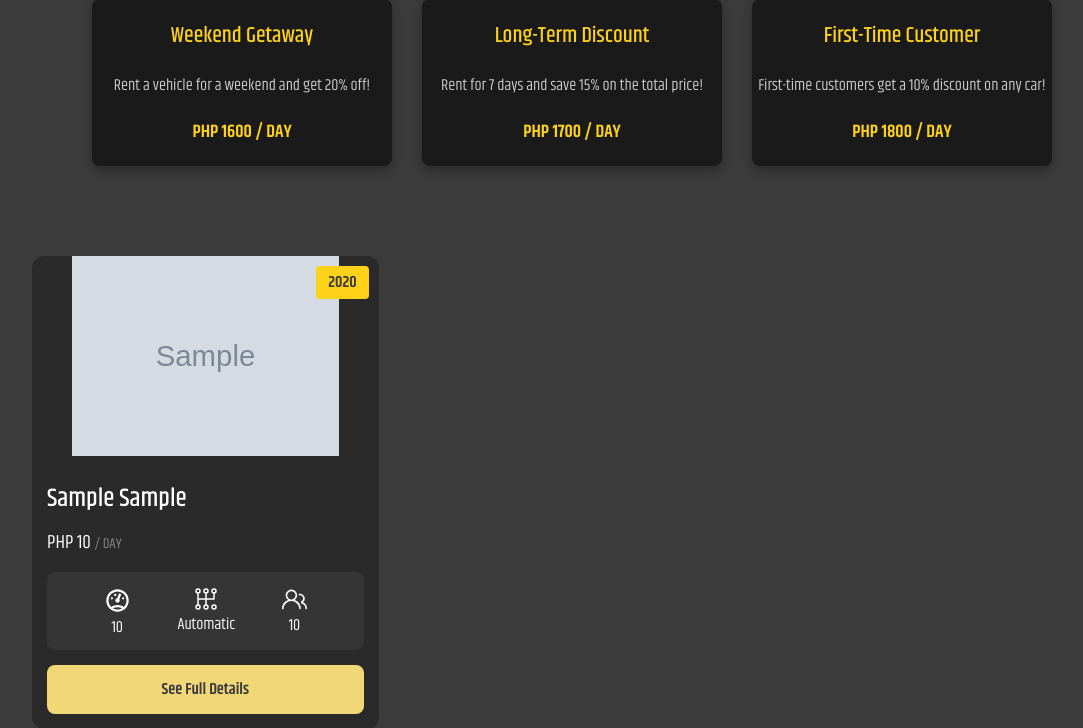
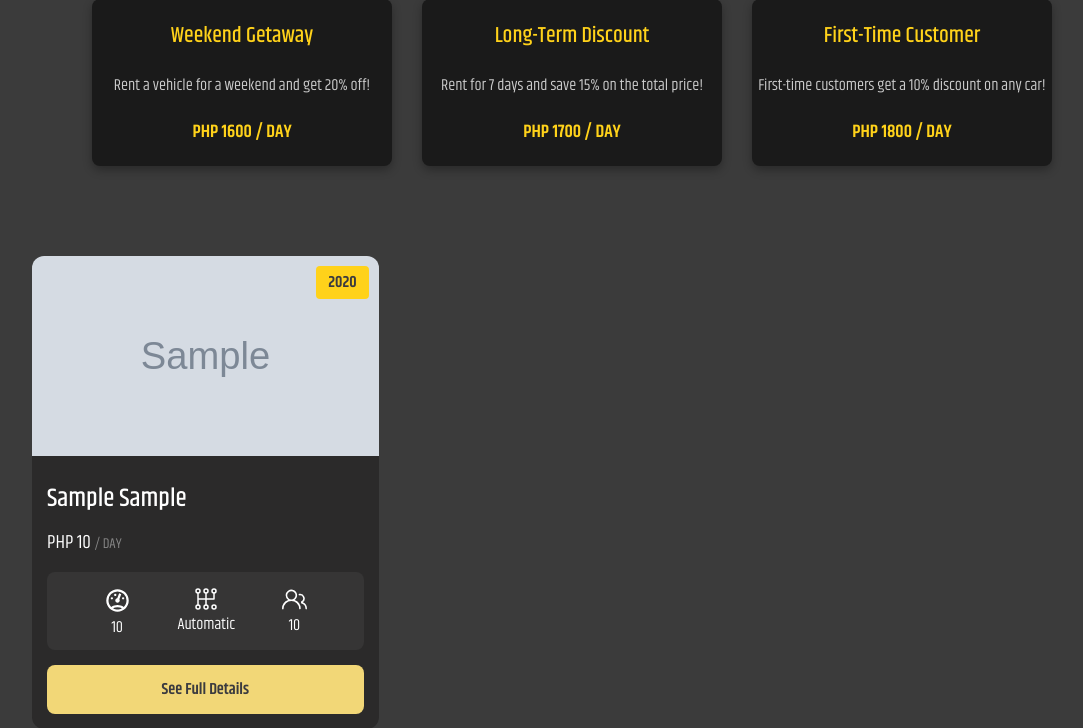
Before and after one commit to piolonrqz/Bonrides-IM2, a Django app: page /vehicles/ in a window 1280 px wide. Shown: the part 281-1009 px from the top of the page, without its empty margins (68-1151 px from the left). Run offline with Django 5.2, Linux system fonts and the light colour scheme; tables that the repository leaves empty hold one stand-in row (values such as "Sample post"); grey boxes marked "Sample" are stand-in pictures.

Commit message:
fix vehicle img

```diff
--- a/bonrides_rental/static/css/vehicles.css
+++ b/bonrides_rental/static/css/vehicles.css
@@ -89,7 +89,7 @@ body {
 .vehicle-image {
     width: 100%;
     height: 200px;
-    object-fit: scale-down;
+    object-fit: cover ;
 }
 
 .year-badge {
```
